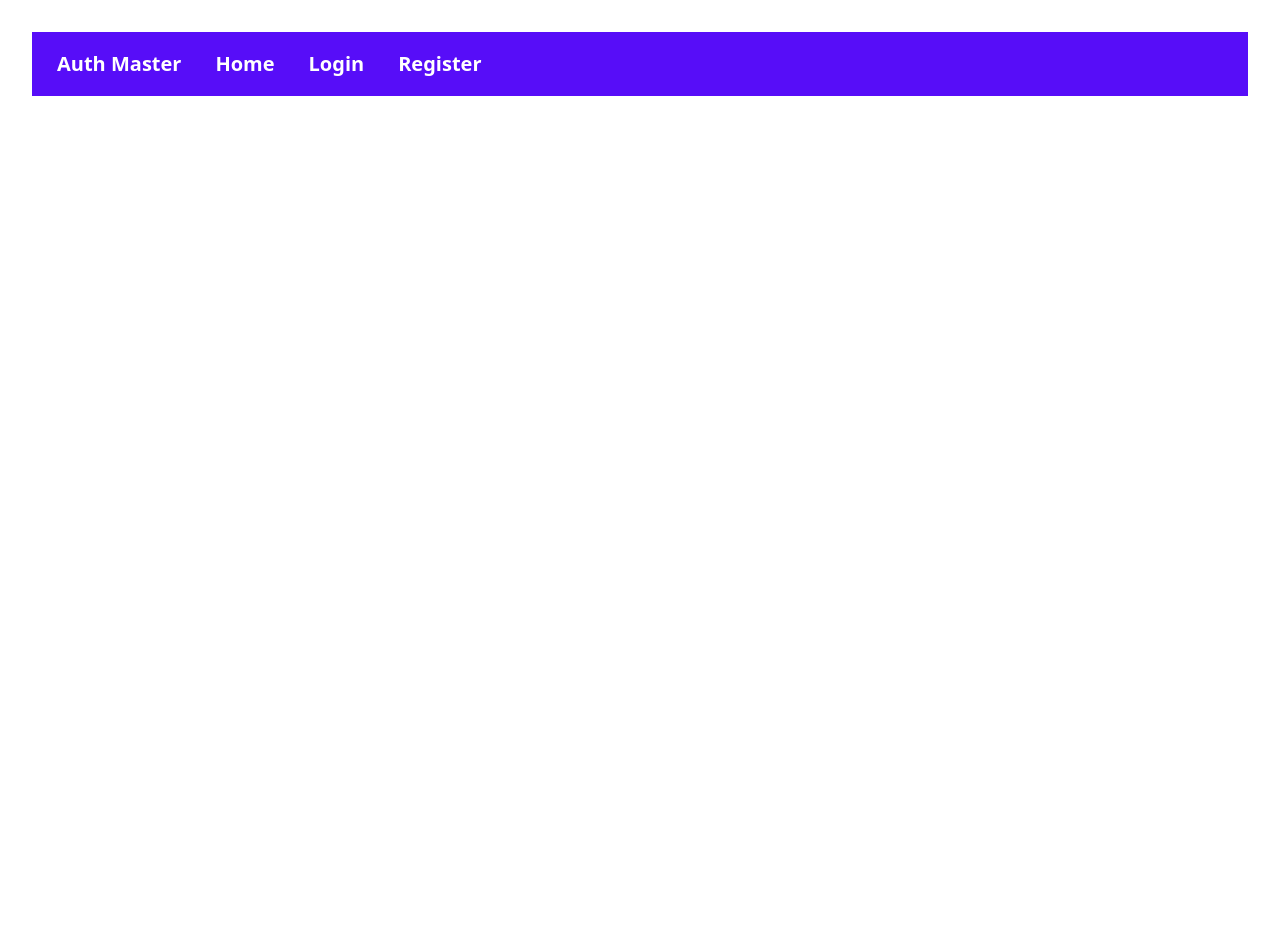
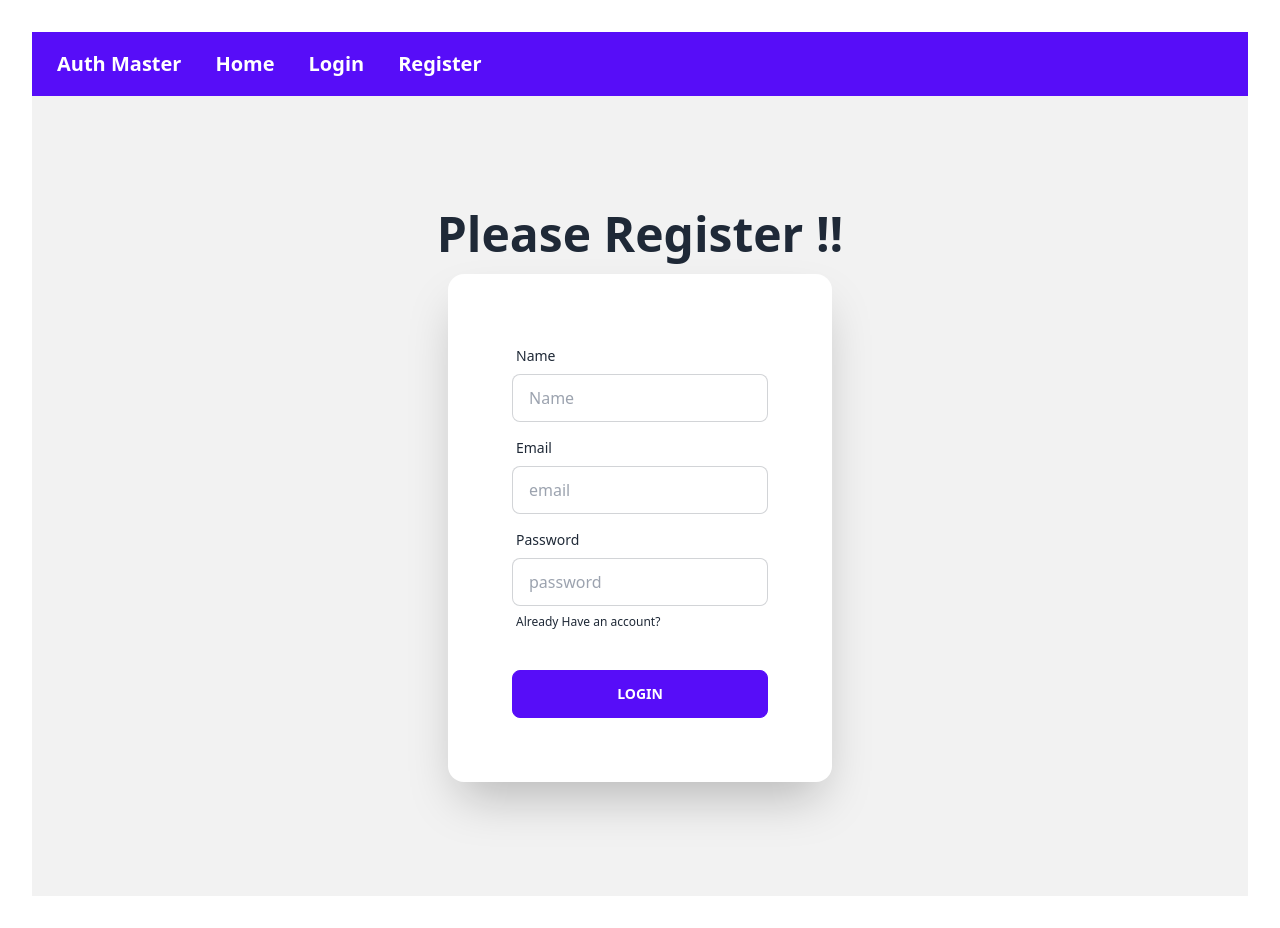
Before and after one commit to ba5hir/auth-firebase-context-tailwind, a React (Vite) app: page /register in a window 1280 px wide. Before the commit the page ends 800 px from the top, so only its background shows below. Built offline with nearby package versions, Linux system fonts and the light colour scheme.

Commit message:
register and login form create

```diff
--- a/src/components/Home.jsx
+++ b/src/components/Home.jsx
@@ -1,7 +1,7 @@
 import React from "react";
 
 const Home = () => {
-  return <div></div>;
+  return <div>This is Home</div>;
 };
 
 export default Home;
--- a/src/components/Login.jsx
+++ b/src/components/Login.jsx
@@ -1,7 +1,66 @@
 import React from "react";
+import { Link } from "react-router-dom";
 
 const Login = () => {
-  return <div></div>;
+  const handleLogin = (event) => {
+    event.preventDefault();
+    const form = event.target;
+    const email = form.email.value;
+    const password = form.password.value;
+    console.log(email, password);
+  };
+  return (
+    <div>
+      <div className="hero min-h-screen bg-base-200">
+        <div className="hero-content flex-col">
+          <div className="text-center">
+            <h1 className="text-5xl font-bold">Please Login !!</h1>
+          </div>
+          <div className="card flex-shrink-0 w-full max-w-sm shadow-2xl bg-base-100">
+            <form onSubmit={handleLogin} className="card-body">
+              <div className="form-control">
+                <label className="label">
+                  <span className="label-text">Email</span>
+                </label>
+                <input
+                  type="email"
+                  name="email"
+                  placeholder="email"
+                  className="input input-bordered"
+                  required
+                />
+              </div>
+              <div className="form-control">
+                <label className="label">
+                  <span className="label-text">Password</span>
+                </label>
+                <input
+                  type="password"
+                  name="password"
+                  placeholder="password"
+                  className="input input-bordered"
+                  required
+                />
+                <label className="label">
+                  <a href="#" className="label-text-alt link link-hover">
+                    Forgot password?
+                  </a>
+                </label>
+              </div>
+              <div className="form-control mt-6">
+                <button className="btn btn-primary">Login</button>
+              </div>
+            </form>
+            <p className="mb-4 ml-8">
+              <Link to="/register" className="label-text-alt link link-hover">
+                Please register first !!
+              </Link>
+            </p>
+          </div>
+        </div>
+      </div>
+    </div>
+  );
 };
 
 export default Login;
--- a/src/components/Register.jsx
+++ b/src/components/Register.jsx
@@ -1,7 +1,79 @@
 import React from "react";
+import { Link } from "react-router-dom";
 
 const Register = () => {
-  return <div></div>;
+  const handleRegister = (event) => {
+    event.preventDefault();
+    const form = event.target;
+    const name = form.name.value;
+    const email = form.email.value;
+    const password = form.password.value;
+    console.log(name, email, password);
+  };
+  return (
+    <div>
+      <div className="hero min-h-screen bg-base-200">
+        <div className="hero-content flex-col">
+          <div className="text-center">
+            <h1 className="text-5xl font-bold">Please Register !!</h1>
+          </div>
+          <div className="card flex-shrink-0 w-full max-w-sm shadow-2xl bg-base-100">
+            <form onSubmit={handleRegister} className="card-body">
+              <div className="form-control">
+                <label className="label">
+                  <span className="label-text">Name</span>
+                </label>
+                <input
+                  type="text"
+                  name="name"
+                  placeholder="Name"
+                  className="input input-bordered"
+                  required
+                />
+              </div>
+              <div className="form-control">
+                <label className="label">
+                  <span className="label-text">Email</span>
+                </label>
+                <input
+                  type="email"
+                  name="email"
+                  placeholder="email"
+                  className="input input-bordered"
+                  required
+                />
+              </div>
+
+              <div className="form-control">
+                <label className="label">
+                  <span className="label-text">Password</span>
+                </label>
+                <input
+                  type="password"
+                  name="password"
+                  placeholder="password"
+                  className="input input-bordered"
+                  required
+                />
+                <label className="label">
+                  <Link
+                    to="/login"
+                    href="#"
+                    className="label-text-alt link link-hover"
+                  >
+                    Already Have an account?
+                  </Link>
+                </label>
+              </div>
+              <div className="form-control mt-6">
+                <button className="btn btn-primary">Login</button>
+              </div>
+            </form>
+          </div>
+        </div>
+      </div>
+    </div>
+  );
 };
 
 export default Register;
```
Also changed, not shown: src/__steps__.js (added, +8 -0 lines).
